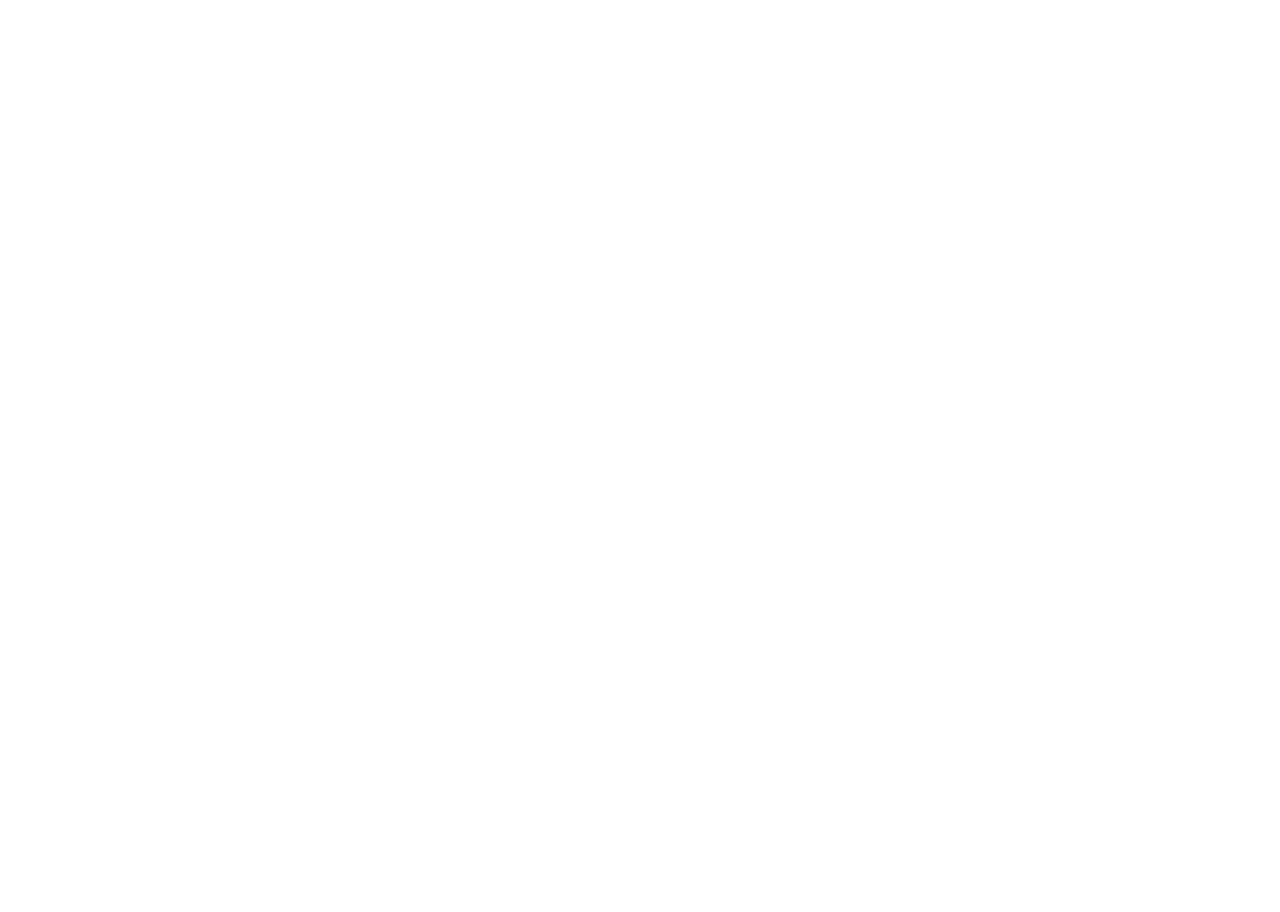
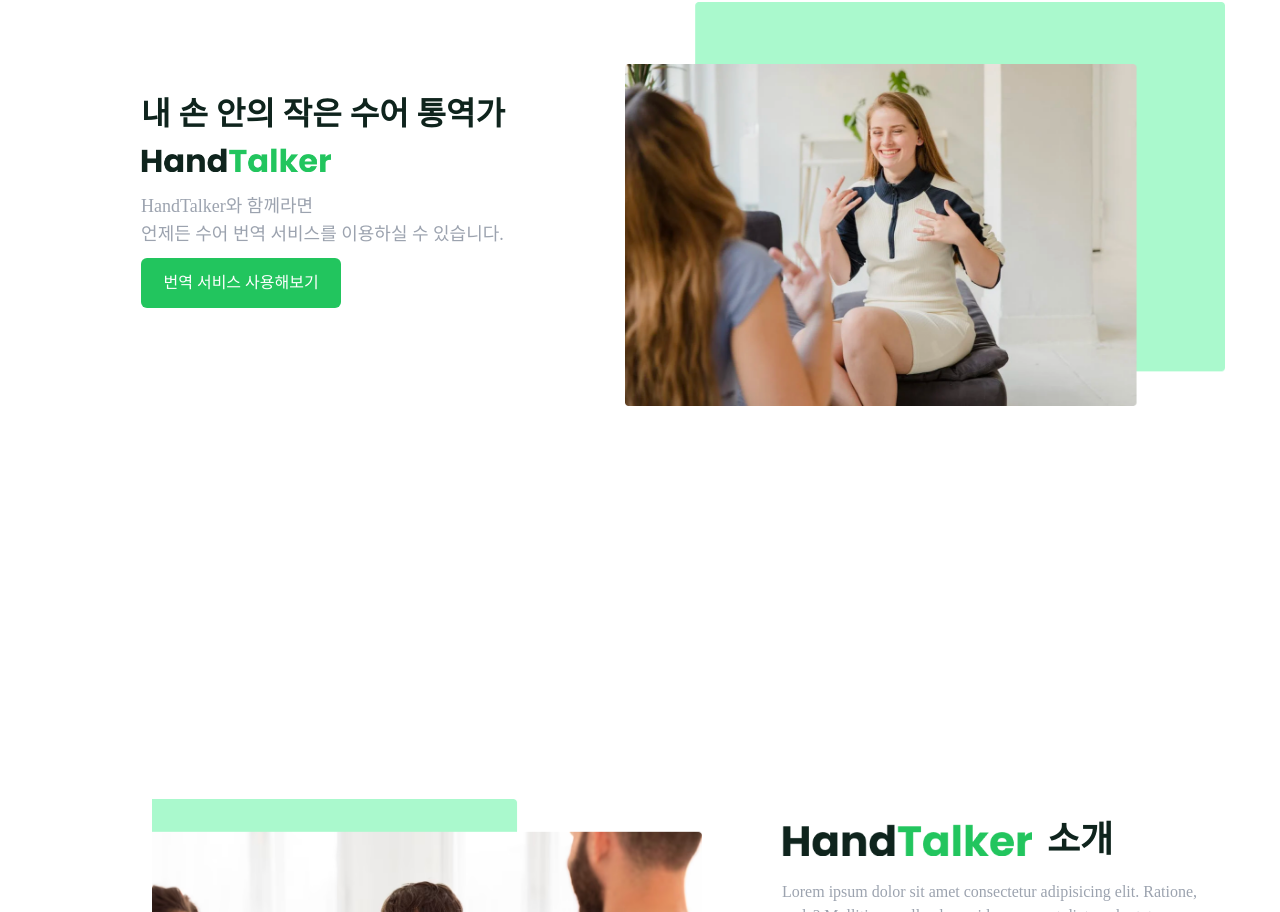
Before and after one commit to DEVOCEAN-YOUNG-404/HandTalker, a React (Create React App) app in the folder front/: page / in a window 1280 px wide. Shown: the part 188-1100 px from the top of the page. Before the commit the page ends 800 px from the top, so only its background shows below. Built offline with nearby package versions, Linux system fonts and the light colour scheme.

Commit message:
Design: 메인페이지 스타일링

```diff
--- a/front/public/index.html
+++ b/front/public/index.html
@@ -9,6 +9,11 @@
       name="description"
       content="Web site created using create-react-app"
     />
+    <script type="text/javascript">
+      document.oncontextmenu = function () {
+        return false;
+      };
+    </script>
     <link rel="apple-touch-icon" href="%PUBLIC_URL%/logo192.png" />
     <!--
       manifest.json provides metadata used when your web app is installed on a
@@ -24,9 +29,13 @@
       work correctly both with client-side routing and a non-root public URL.
       Learn how to configure a non-root public URL by running `npm run build`.
     -->
-    <title>React App</title>
+    <title>HandTalker - 내 손 안의 작은 수어 통역가</title>
   </head>
-  <body>
+  <body
+    oncontextmenu="return false"
+    onselectstart="return false"
+    ondragstart="return false"
+  >
     <noscript>You need to enable JavaScript to run this app.</noscript>
     <div id="root"></div>
     <!--
--- a/front/src/App.tsx
+++ b/front/src/App.tsx
@@ -1,9 +1,11 @@
 import { BrowserRouter as Router, Routes, Route } from "react-router-dom";
-import MainPage from "./pages/MainPage";
+import MainPage from "./pages/MainPage/MainPage";
+import ScrollToTop from "./utils/ScrollToTop";
 
 function App() {
   return (
     <Router>
+      <ScrollToTop />
       <Routes>
         <Route path="/" element={<MainPage />} />
       </Routes>
--- a/front/src/components/Header/Header.tsx
+++ b/front/src/components/Header/Header.tsx
@@ -7,7 +7,7 @@
   const path = location.pathname;
 
   return (
-    <div className="min-w-[1366px] h-[72px] border-b border-gray border-opacity-70 flex flex-row justify-start items-center">
+    <div className="bg-white opacity-80 top-0 sticky min-w-[1366px] w-full h-[72px] border-b border-gray border-opacity-70 flex flex-row justify-start items-center">
       <img
         src={logo}
         alt="logo"
--- a/front/src/pages/MainPage.tsx
+++ /dev/null
@@ -1,11 +0,0 @@
-import Header from "../components/Header/Header";
-
-const MainPage = () => {
-  return (
-    <div className="min-w-[1366px]">
-      <Header />
-    </div>
-  );
-};
-
-export default MainPage;
--- /dev/null
+++ b/front/src/pages/MainPage/MainPage.tsx
@@ -0,0 +1,15 @@
+import Header from "../../components/Header/Header";
+import Page1 from "./Page1";
+import Page2 from "./Page2";
+
+const MainPage = () => {
+  return (
+    <div className="min-w-[1366px] flex items-center justify-center flex-col">
+      <Header />
+      <Page1 />
+      <Page2 />
+    </div>
+  );
+};
+
+export default MainPage;
--- /dev/null
+++ b/front/src/pages/MainPage/Page1.tsx
@@ -0,0 +1,29 @@
+import logo from "../../assets/logo.png";
+import main from "../../assets/main.png";
+
+const Page1 = () => {
+  return (
+    <div className="h-[100vh] flex flex-row items-center justify-center mt-[-110px]">
+      <div className="flex flex-col items-start justify-start mt-[60px]">
+        <p className="font-bold text-black text-[2rem] mb-[10px] font-main">
+          내 손 안의 작은 수어 통역가
+        </p>
+        <img src={logo} alt="logo" className="w-[190px] mb-[20px]" />
+        <p className="text-lg text-gray-400 font-main mb-[10px]">
+          HandTalker와 함께라면
+          <br /> 언제든 수어 번역 서비스를 이용하실 수 있습니다.
+        </p>
+        <button className="bg-green-500 text-white font-main text-base rounded-md mb-[10px] w-[200px] h-[50px] ">
+          번역 서비스 사용해보기
+        </button>
+      </div>
+      <img
+        src={main}
+        alt="main"
+        className="block w-[600px] ml-[120px] mt-[60px]"
+      />
+    </div>
+  );
+};
+
+export default Page1;
--- /dev/null
+++ b/front/src/pages/MainPage/Page2.tsx
@@ -0,0 +1,38 @@
+import main2 from "../../assets/main2.png";
+import logo from "../../assets/logo.png";
+
+const Page2 = () => {
+  return (
+    <div className="w-[1062px] h-[100vh] mt-[40px] flex flex-row items-center justify-start">
+      <img src={main2} alt="main2" className="block w-[550px]" />
+      <div className="flex flex-col items-start justify-start ml-[80px]">
+        <div className="flex flex-row items-center justify-center">
+          <img src={logo} alt="logo" className="block w-[250px] " />
+          <p className="text-4xl font-bold text-black font-main ml-[15px]">
+            소개
+          </p>
+        </div>
+        <p className="text-base text-gray-400 font-main mt-[20px]">
+          Lorem ipsum dolor sit amet consectetur adipisicing elit. Ratione,
+          unde? Mollitia, repellendus quidem quaerat dicta voluptatum pariatur
+          alias deleniti incidunt accusantium eius inventore unde iusto natus
+          non doloremque blanditiis corrupti.
+        </p>
+        <p className="text-base text-gray-400 font-main mt-[20px]">
+          Lorem ipsum dolor sit amet consectetur adipisicing elit. Ratione,
+          unde? Mollitia, repellendus quidem quaerat dicta voluptatum pariatur
+          alias deleniti incidunt accusantium eius inventore unde iusto natus
+          non doloremque blanditiis corrupti.
+        </p>
+        <p className="text-base text-gray-400 font-main mt-[20px]">
+          Lorem ipsum dolor sit amet consectetur adipisicing elit. Ratione,
+          unde? Mollitia, repellendus quidem quaerat dicta voluptatum pariatur
+          alias deleniti incidunt accusantium eius inventore unde iusto natus
+          non doloremque blanditiis corrupti.
+        </p>
+      </div>
+    </div>
+  );
+};
+
+export default Page2;
--- /dev/null
+++ b/front/src/utils/ScrollToTop.ts
@@ -0,0 +1,12 @@
+import { useEffect } from "react";
+import { useLocation } from "react-router-dom";
+
+export default function ScrollToTop() {
+  const { pathname } = useLocation();
+
+  useEffect(() => {
+    window.scrollTo(0, 0);
+  }, [pathname]);
+
+  return null;
+}
```
Also changed, not shown: front/src/assets/main.png (added), front/src/assets/main2.png (added).
